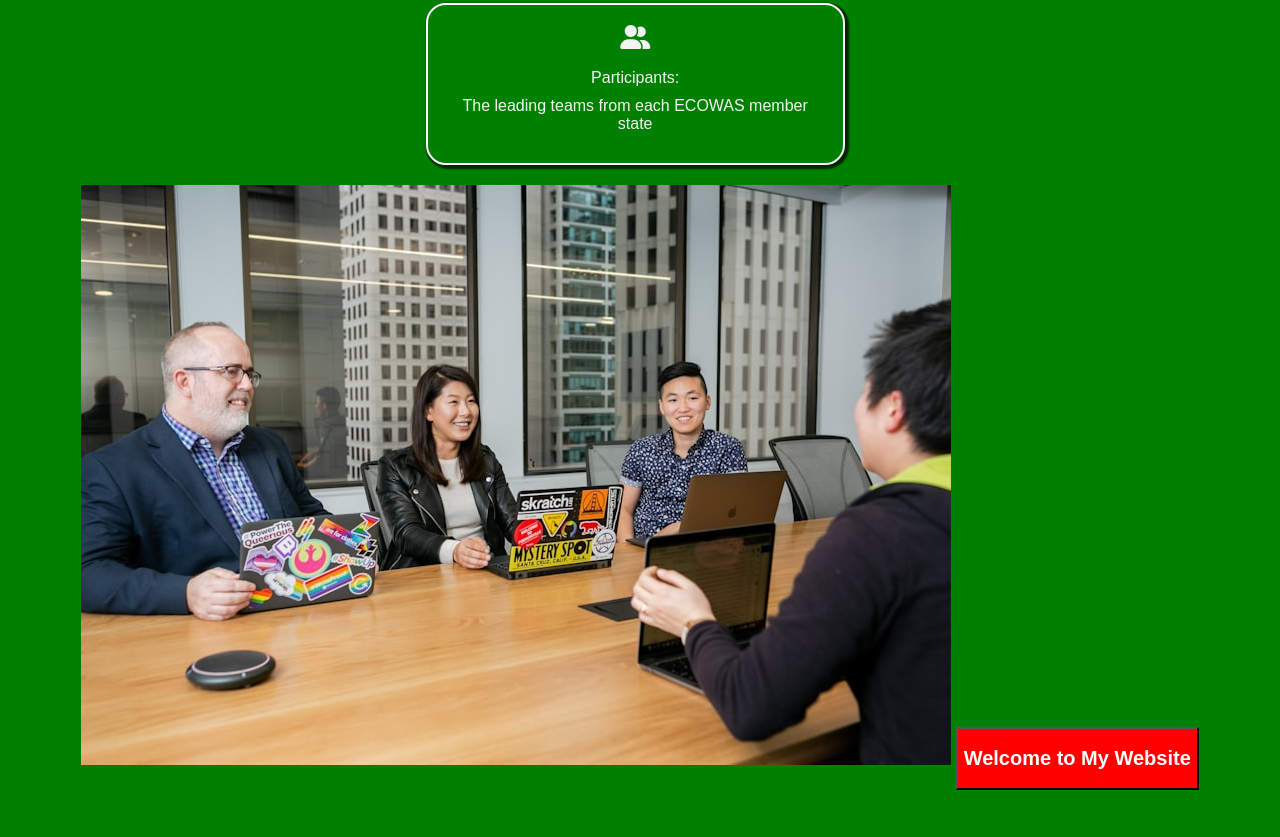
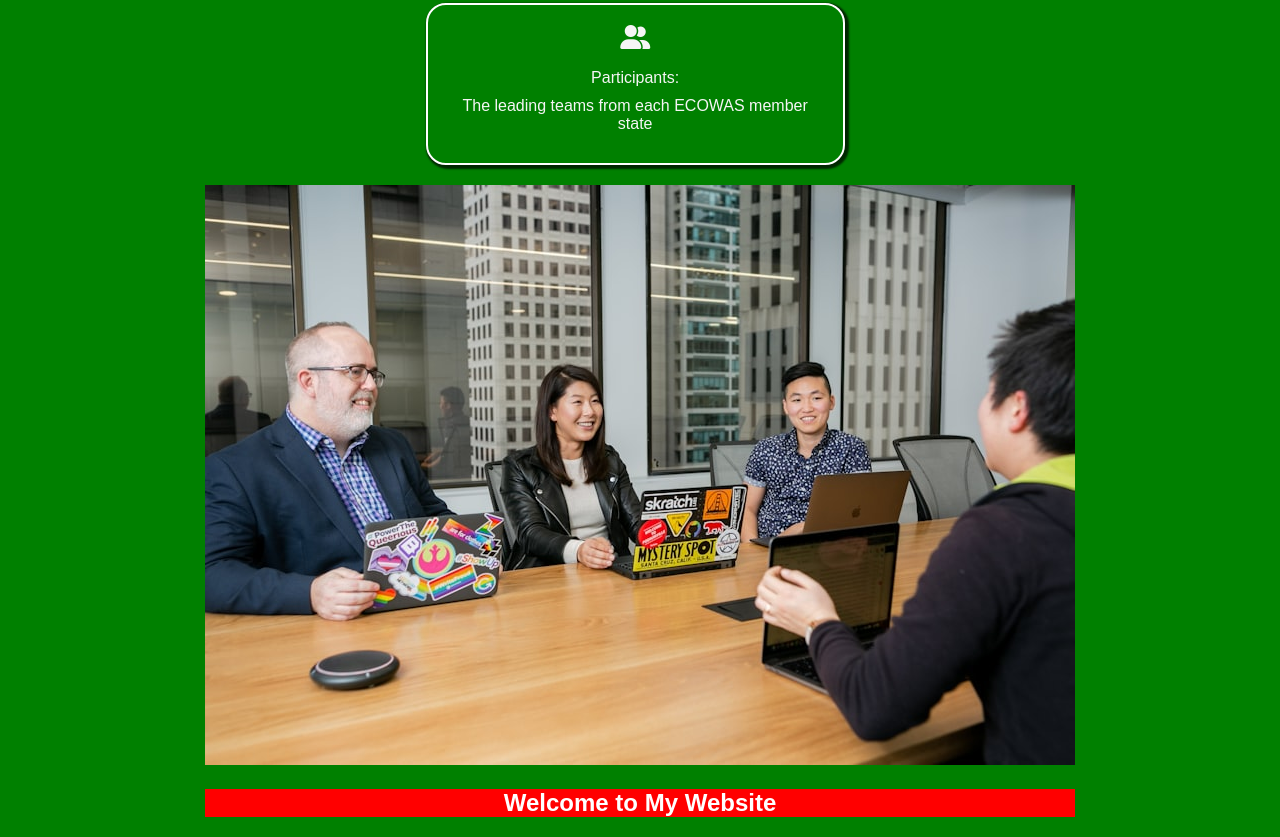
Before and after one commit to Ismaila001/Ismaila001.github.io, a plain HTML site: page workplace.html in a window 1280 px wide. Shown: the part 551-1388 px from the top of the page. Before the commit the page ends 1341 px from the top, so only its background shows below. Drawn offline with Linux system fonts and the light colour scheme.

Commit message:
update workplace.html

```diff
--- a/workplace.html
+++ b/workplace.html
@@ -46,7 +46,7 @@
        width: 200px;
       }
 
-      button  {
+      footer {
           background-color: red;
           color: white;
         }
@@ -83,8 +83,10 @@
     <section class="image-section">
       <img class="img-image"  src="img/Image.png" alt="image">
 
-     <button><h2>Welcome to My Website</h2></button>
+  <footer><h2>Welcome to My Website</h2></footer>
+
     </section>
+
 
 
 
```
